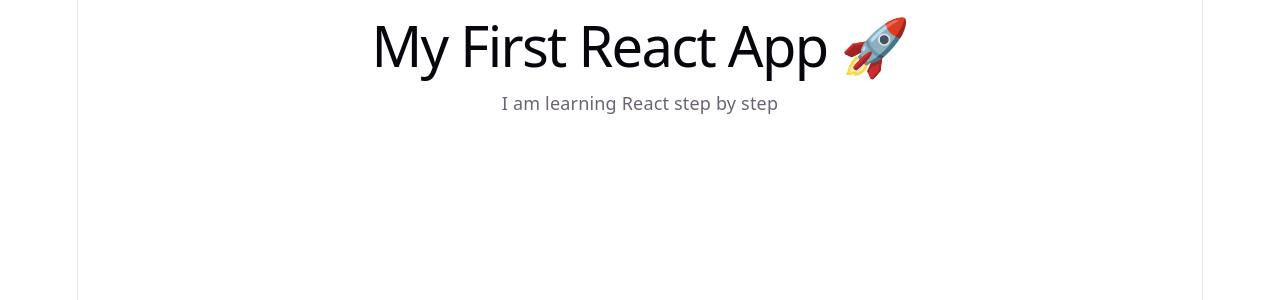
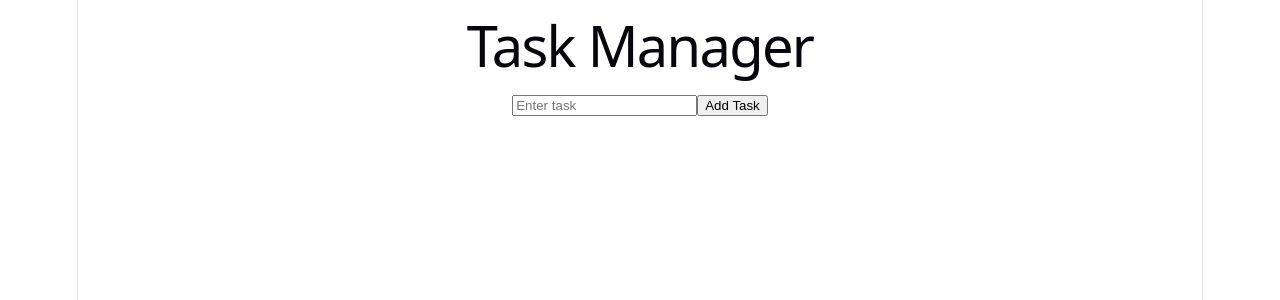
Before and after one commit to ManuthiKasuntha/my-first-app, a React (Vite) app: page / in a window 1280 px wide. Shown: the top 300 px of the page. Built offline with nearby package versions, Linux system fonts and the light colour scheme.

Commit message:
Added input box with React state

```diff
--- a/src/App.jsx
+++ b/src/App.jsx
@@ -1,8 +1,20 @@
+import { useState } from "react";
+
 function App() {
+  const [task, setTask] = useState("");
+
   return (
     <div>
-      <h1>My First React App 🚀</h1>
-      <p>I am learning React step by step</p>
+      <h1>Task Manager</h1>
+
+      <input
+        type="text"
+        value={task}
+        onChange={(e) => setTask(e.target.value)}
+        placeholder="Enter task"
+      />
+
+      <button>Add Task</button>
     </div>
   );
 }
```
